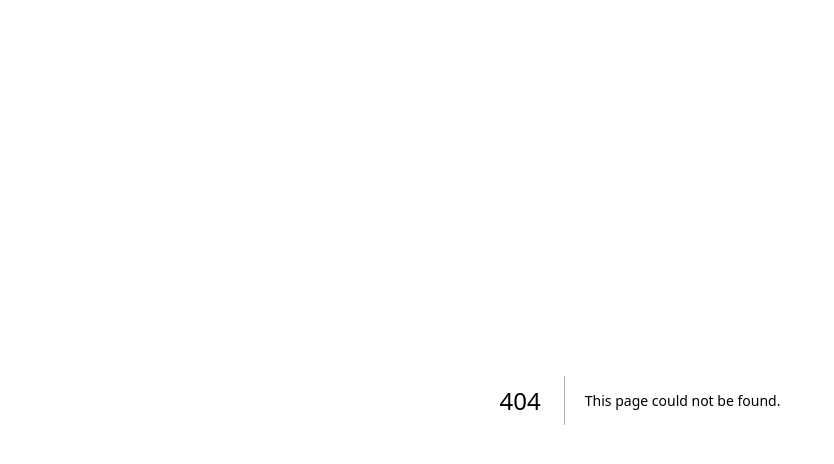
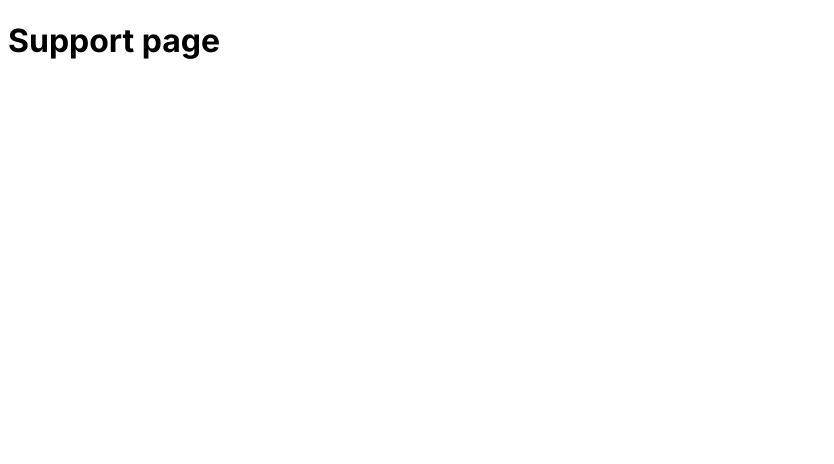
Before and after one commit to nanidam/degree-project-rendezevite, a Next.js app: page /support in a window 1280 px wide. Before the commit this address had no page. Shown: the top 464 px of the page, without its empty margins (0-834 px from the left). Built offline with nearby package versions, Linux system fonts and the light colour scheme.

Commit message:
added support page

```diff
--- /dev/null
+++ b/app/support/page.tsx
@@ -0,0 +1,9 @@
+const Support = () => {
+  return (
+    <>
+      <h1>Support page</h1>
+    </>
+  );
+};
+
+export default Support;
```
